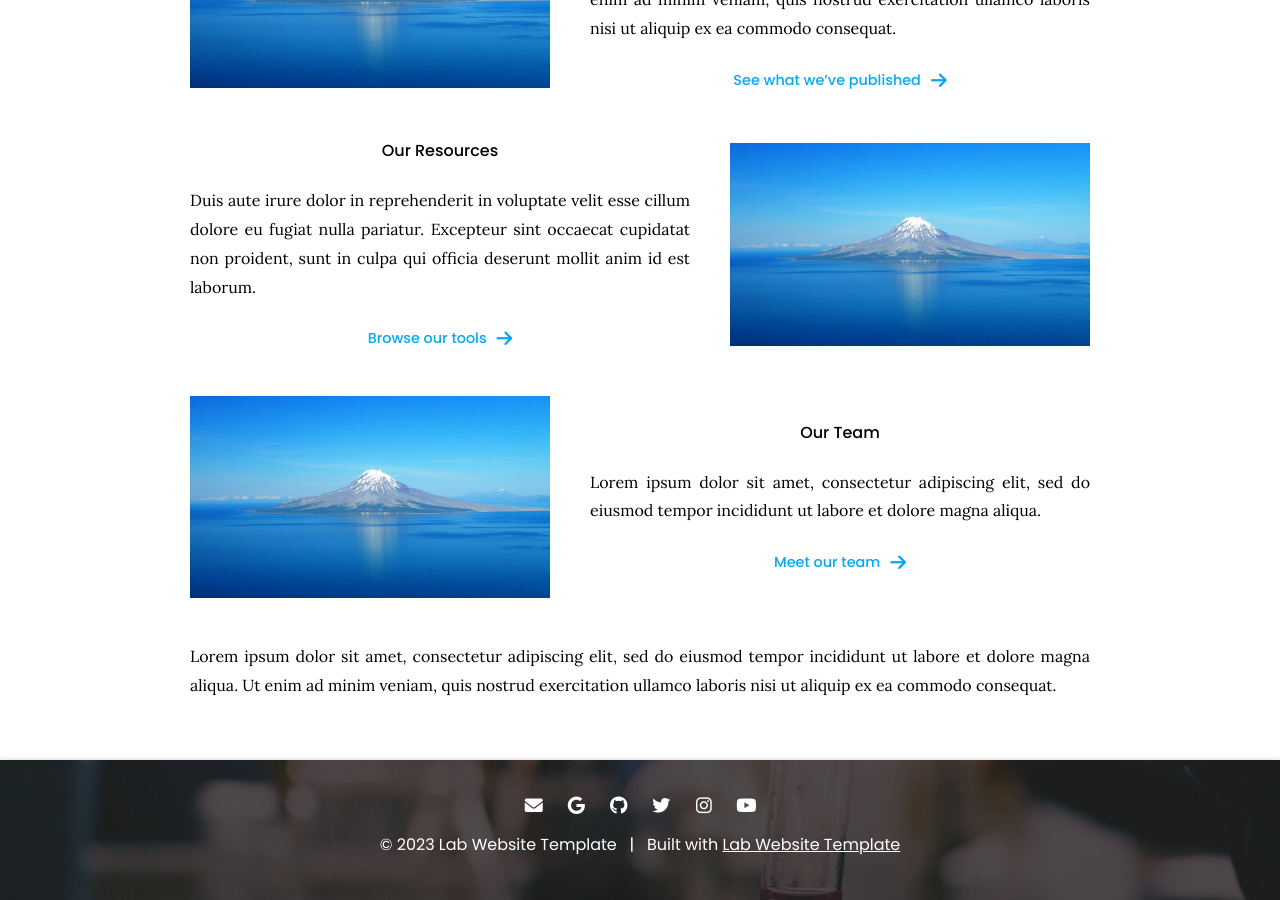
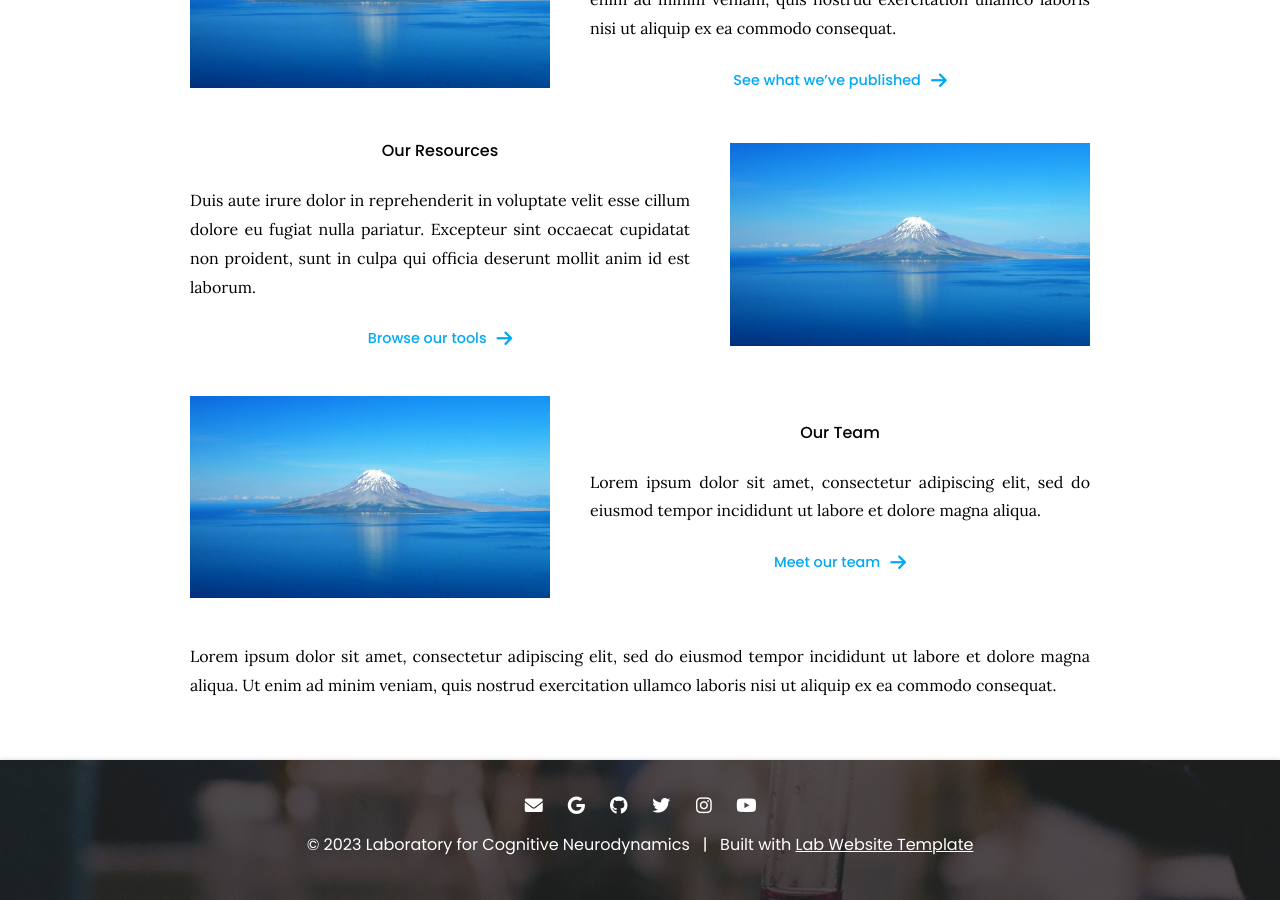
Before and after one commit to arishalreja/lcnd.github.io, a Jekyll site: the page built from index.md, in a window 1280 px wide and 900 px high, scrolled down 973 px. Built offline with Jekyll 4.4.1, drawn with Linux system fonts in a browser that asks for light colours; some of the changed text lies outside the part shown.

```diff
--- a/_config.yaml
+++ b/_config.yaml
@@ -1,17 +1,17 @@
 ### basic settings
 
 # site properties and page defaults
-title: Lab Website Template
+title: Laboratory for Cognitive Neurodynamics
 description: An easy-to-use, flexible website template for labs, with automatic citations, GitHub tag imports, pre-built components, and more.
 logo: images/logo.svg
 header: images/background.jpg
 footer: images/background.jpg
-baseurl: /lab-website-template
+baseurl: ""
 
 # site social media and other links
 links:
-  email: jane.smith@your-lab.com
-  google-scholar: ETJoidYAAAAJ
+  email: lcnd.pitt.edu
+  google-scholar: QWBh3IYAAAAJ
   github: your-lab
   twitter: YourLabHandle
   instagram: YourLabHandle
```
